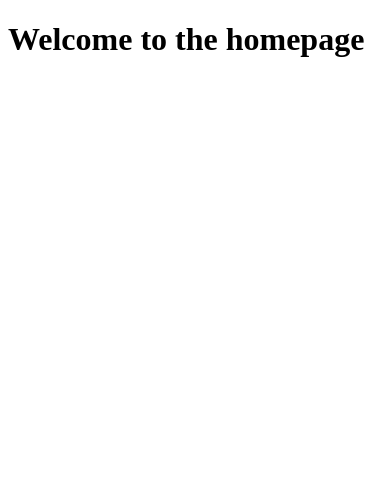
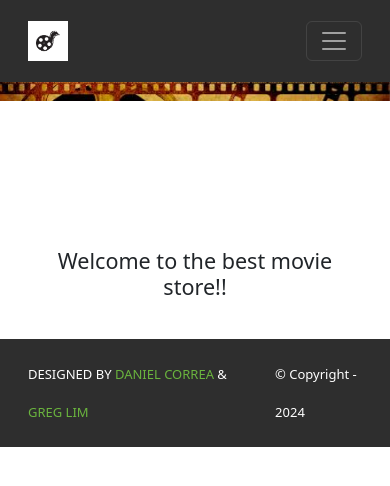
Before and after one commit to VineethSendilraj/gt-movies-store, a Django app: page / in a window 390 px wide. Shown: the top 486 px of the page. Run offline with Django 4.2, Linux system fonts and the light colour scheme; some libraries are stand-ins or nearby versions.

Commit message:
Made website responsive

```diff
--- /dev/null
+++ b/gt_movies_store/static/css/style.css
@@ -0,0 +1,40 @@
+.bg-index{
+  background: url("/static/img/background.jpg") no-repeat fixed;
+  background-size: 100% auto;
+}
+
+.navbar a.nav-link {
+  color: #FFFEF6 !important;
+}
+
+.bg-dark {
+  background-color: #2E2E2E !important;
+}
+
+.ms-footer {
+  background-color: #202020;
+}
+
+.ms-footer p {
+  color: #7F7F7F;
+  font-size: 13px;
+}
+
+.ms-footer a:hover {
+  color: #6ab43e;
+  text-decoration: none;
+}
+
+.ms-footer-bottom span{
+  font-size: 13px;
+  line-height: 38px;
+}
+
+.ms-footer-bottom a {
+  color: #6ab43e;
+  text-decoration: none;
+}
+
+.ms-footer-bottom a:hover {
+  color: #fff;
+}
--- /dev/null
+++ b/gt_movies_store/templates/base.html
@@ -0,0 +1,79 @@
+<!DOCTYPE html>
+<html>
+  {% load static %}
+  <head>
+    <title>{{ template_data.title }}</title>
+    <link href="https://cdn.jsdelivr.net/npm/bootstrap@5.3.3/dist/css/bootstrap.min.css" rel="stylesheet" crossorigin="anonymous">
+    <link rel="stylesheet" href="https://cdnjs.cloudflare.com/ajax/libs/font-awesome/6.1.1/css/all.min.css">
+    <link href="https://fonts.googleapis.com/css2?family=Poppins:wght@300;400;500;600;700&display=swap" rel="stylesheet">
+    <script src="https://cdn.jsdelivr.net/npm/bootstrap@5.3.3/dist/js/bootstrap.bundle.min.js"crossorigin="anonymous"></script>
+    <link rel="stylesheet" type="text/css" href="{% static 'css/style.css' %}">
+    <meta name="viewport" content="width=device-width, initial-scale=1" />
+  </head>
+
+  <body>
+    <!-- Header -->
+    <nav class="p-3 navbar navbar-dark bg-dark navbar-expand-lg">
+      <div class="container">
+        <a class="navbar-brand" href="{% url 'home.index' %}">
+          <img src="{% static 'img/logo.png' %}" alt="logo" height="40" />
+        </a>
+        <button class="navbar-toggler" type="button" data-bs-toggle="collapse" data-bs-target="#navbarNavAltMarkup"
+          aria-controls="navbarNavAltMarkup" aria-expanded="false" aria-label="Toggle navigation">
+          <span class="navbar-toggler-icon"></span>
+        </button>
+        <div class="collapse navbar-collapse" id="navbarNavAltMarkup">
+          <div class="navbar-nav ms-auto navbar-ml">
+            <a class="nav-link" href="{% url 'home.about' %}">About</a>
+          </div>
+        </div>
+      </div>
+    </nav>
+    <!-- Header -->
+
+    <div>
+      {% block content %}
+      {% endblock content %}
+    </div>
+
+    <!-- Footer -->
+    <section class="p-3 ms-footer d-none d-md-block">
+      <div class="container">
+        <div class="row mt-3 text-white">
+          <div class="col-md-6 col-lg-6 col-xl-6 mx-auto mb-4">
+            <b>MOVIES STORE</b>
+            <hr />
+            <p>Welcome to Movies Store, your premier online destination for a cinematic
+              adventure like no other! Dive into the world of movies from the comfort of your own home with our user-friendly
+              and immersive online movie store.</p>
+          </div>
+          <div class="col-md-3 col-lg-3 col-xl-3 mx-auto mb-4">
+            <b>LINKS</b>
+            <hr />
+            <p><a class="nav-link" href="{% url 'home.about' %}">About</a></p>
+          </div>
+          <div class="col-md-3 col-lg-3 col-xl-3 mx-auto mb-4">
+            <b>CONTACT</b>
+            <hr />
+            <p><i class="fas fa-home me-2"></i> 150-2345 Tokyo-to, Japan</p>
+            <p><i class="fas fa-envelope me-2"></i> info@moviesstore.com</p>
+            <p><i class="fas fa-phone me-2"></i> +81 03-3333-3333</p>
+          </div>
+        </div>
+      </div>
+    </section>
+    <section class="p-3 ms-footer-bottom bg-dark">
+      <div class="container d-flex justify-content-between">
+        <div class="me-5 text-white">
+          <span>DESIGNED BY <a href="https://www.x.com/danielgarax" target="_blank">DANIEL CORREA</a> &
+            <a href="https://www.x.com/greglim81" target="_blank">GREG LIM</a>
+          </span>
+        </div>
+        <div class="text-white">
+          <span>© Copyright - 2024</span>
+        </div>
+      </div>
+    </section>
+    <!-- Footer -->
+  </body>
+</html>
--- a/home/templates/home/index.html
+++ b/home/templates/home/index.html
@@ -1,10 +1,18 @@
-<!DOCTYPE html>
-<html lang="">
-<head>
-    <title>Home</title>
-</head>
-
-<body>
-    <h1>Welcome to the homepage</h1>
-</body>
-</html>
+{% extends 'base.html' %}
+{% block content %}
+<header class="masthead bg-index text-white text-center py-4">
+  <div class="container d-flex align-items-center flex-column pt-2">
+    <h2>Movies Store</h2>
+    <p>Your Ticket to Unlimited Entertainment!</p>
+  </div>
+</header>
+<div class="p-3">
+  <div class="container">
+    <div class="row mt-3">
+      <div class="col mx-auto text-center mb-3">
+        <h4>Welcome to the best movie store!!</h4>
+      </div>
+    </div>
+  </div>
+</div>
+{% endblock content %}
--- a/home/urls.py
+++ b/home/urls.py
@@ -1,10 +1,7 @@
 # home/urls.py
 from django.urls import path
 from . import views
-
-app_name = 'home'
-
 urlpatterns = [
-    path('', views.index, name='index'),
-    path('about/', views.about, name='about'),
+    path('', views.index, name='home.index'),
+    path('about', views.about, name='home.about'),
 ]
--- a/home/views.py
+++ b/home/views.py
@@ -2,7 +2,11 @@
 from django.shortcuts import render
 
 def index(request):
-    return render(request, 'home/index.html')
+    template_data = {}
+    template_data['title'] = 'Movies Store'
+    return render(request, 'home/index.html', {'template_data': template_data})
 
 def about(request):
-    return render(request, 'home/about.html')
+    template_data = {}
+    template_data['title'] = 'About'
+    return render(request, 'home/about.html', {'template_data': template_data})
```
Also changed, not shown: gt_movies_store/settings.py (+7 -2 lines), home/templates/home/about.html (+24 -11 lines), db.sqlite3 (added), gt_movies_store/static/img/about.jpg (added), gt_movies_store/static/img/background.jpg (added), gt_movies_store/static/img/logo.png (added).
